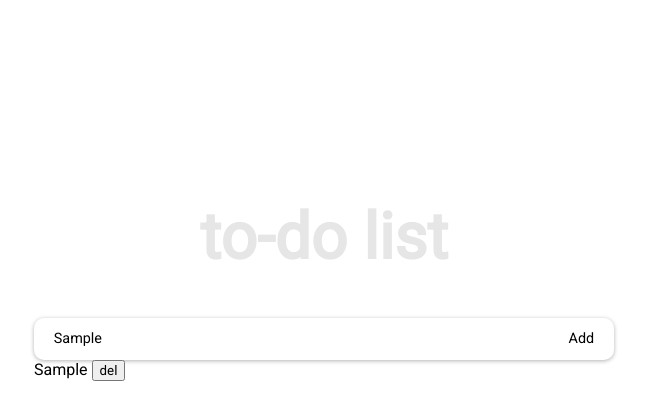
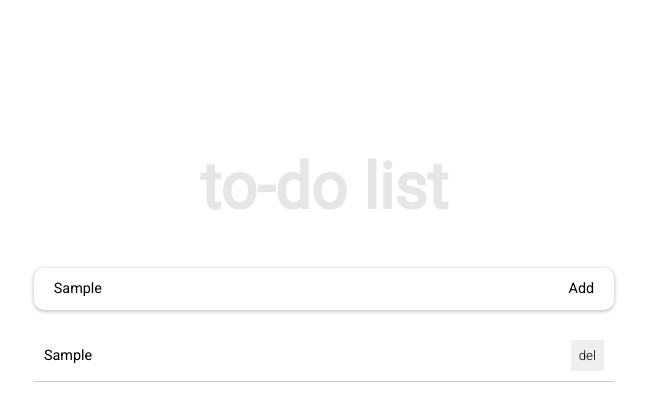
Before and after one commit to oldotcom/todo, a plain HTML site: page index.html in a window 1280 px wide. Both pictures are taken after typing "Sample" into the empty fields and a click on the button "Add". Shown: the whole page, without its empty margins (316-963 px from the left). Drawn offline with Linux system fonts and the light colour scheme.

Commit message:
add styles to the todo items

```diff
--- a/css/style.css
+++ b/css/style.css
@@ -3,7 +3,7 @@
 }
 
 .wrapper {
-    margin: 200px auto;
+    margin: 150px auto;
     max-width: 580px;
 }
 
@@ -29,12 +29,35 @@
     border-radius: 50px;
     width: 85%;
     font-size: 0.9rem;
+    font-weight: 400;
 }
 
 .js-btn {
     padding: 0 10px;
     border: none;
     font-size: 0.9rem;
+    font-weight: 400;
     background: none;
     cursor: pointer;
 }
+
+.js-todos {
+    margin-top: 20px;
+}
+
+.todos-item {
+    display: flex;
+    justify-content: space-between;
+    align-items: center;
+    padding: 10px;
+    font-size: 0.9rem;
+    font-weight: 400;
+    border-bottom: 1px solid #cccccc;
+}
+
+.btn-item {
+    padding: 8px;
+    border: none;
+    font-weight: 300;
+    cursor: pointer;
+}
--- a/index.js
+++ b/index.js
@@ -32,9 +32,9 @@ function render() {
         }
 
         html += `
-            <div>
+            <div class="todos-item">
             ${todo.text}
-            <button data-id='${todo.id}'>del</button>
+            <button class="btn-item" data-id='${todo.id}'>del</button>
             </div>
         `;
     });
```
